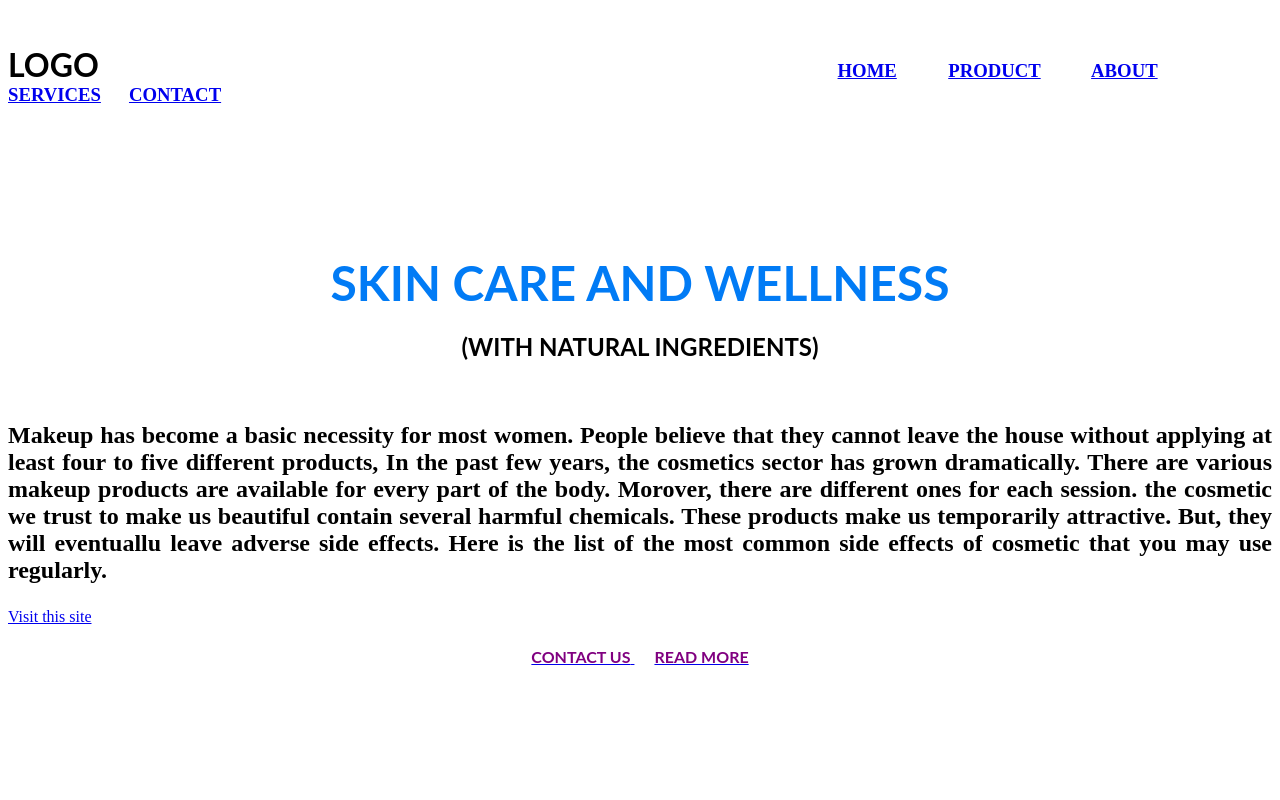
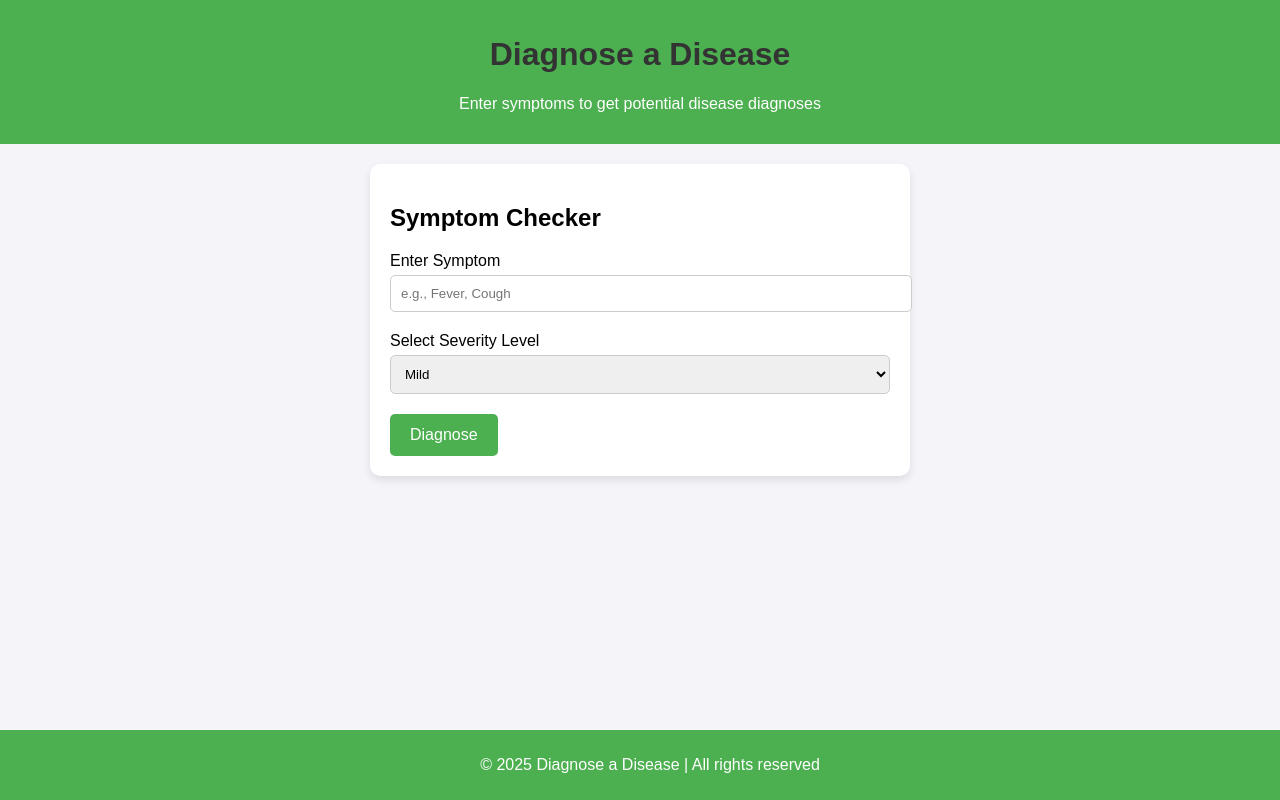
Before and after one commit to raihashehzad/raihashehzad, a plain HTML site: page index.html in a window 1280 px wide. Drawn offline with Linux system fonts and the light colour scheme.

Commit message:
Add files via upload

```diff
--- a/index.html
+++ b/index.html
@@ -1,58 +1,119 @@
 <!DOCTYPE html>
 <html lang="en">
+
 <head>
-	<meta charset="utf-8">
-	<title>SKIN CARE AND WELNESS</title>
+    <meta charset="UTF-8">
+    <meta name="viewport" content="width=device-width, initial-scale=1.0">
+    <meta http-equiv="X-UA-Compatible" content="ie=edge">
+    <title>Diagnose a Disease</title>
+
+    <!-- Add some CSS for styling -->
+    <style>
+        body {
+            font-family: Arial, sans-serif;
+            background-color: #f4f4f9;
+            margin: 0;
+            padding: 0;
+        }
+
+        header {
+            background-color: #4CAF50;
+            color: white;
+            padding: 15px;
+            text-align: center;
+        }
+
+        main {
+            margin: 20px;
+        }
+
+        .form-container {
+            background-color: white;
+            border-radius: 10px;
+            box-shadow: 0 4px 8px rgba(0, 0, 0, 0.1);
+            padding: 20px;
+            max-width: 500px;
+            margin: auto;
+        }
+
+        h1 {
+            color: #333;
+        }
+
+        label {
+            font-size: 16px;
+            margin-top: 10px;
+        }
+
+        input[type="text"],
+        select {
+            width: 100%;
+            padding: 10px;
+            margin-top: 5px;
+            margin-bottom: 20px;
+            border: 1px solid #ccc;
+            border-radius: 5px;
+        }
+
+        button {
+            background-color: #4CAF50;
+            color: white;
+            padding: 12px 20px;
+            border: none;
+            border-radius: 5px;
+            cursor: pointer;
+            font-size: 16px;
+        }
+
+        button:hover {
+            background-color: #45a049;
+        }
+
+        footer {
+            background-color: #4CAF50;
+            color: white;
+            padding: 10px;
+            text-align: center;
+            position: absolute;
+            width: 100%;
+            bottom: 0;
+        }
+    </style>
 </head>
-<style>
-	body{background-image: url('mark.avif');
-		background-repeat: no-repeat;
-		background-attachment: fixed;
-		background-size: cover;
 
-	</style>
-<br/>
-<h3>
-<font face="Lato" size="6">LOGO</font>
-&nbsp;&nbsp;&nbsp;&nbsp;&nbsp;&nbsp;&nbsp;&nbsp;&nbsp;&nbsp;&nbsp;&nbsp;&nbsp;&nbsp;&nbsp;&nbsp;&nbsp;&nbsp;&nbsp;&nbsp;&nbsp;&nbsp;&nbsp;&nbsp;&nbsp;&nbsp;&nbsp;&nbsp;&nbsp;&nbsp;&nbsp;&nbsp;&nbsp;&nbsp;&nbsp;&nbsp;&nbsp;&nbsp;&nbsp;&nbsp;&nbsp;&nbsp;&nbsp;&nbsp;&nbsp;&nbsp;&nbsp;&nbsp;&nbsp;&nbsp;&nbsp;&nbsp;&nbsp;&nbsp;&nbsp;&nbsp;&nbsp;&nbsp;&nbsp;&nbsp;&nbsp;&nbsp;&nbsp;&nbsp;&nbsp;&nbsp;&nbsp;&nbsp;&nbsp;&nbsp;&nbsp;&nbsp;&nbsp;&nbsp;&nbsp;&nbsp;&nbsp;&nbsp;&nbsp;&nbsp;&nbsp;&nbsp;&nbsp;&nbsp;&nbsp;&nbsp;&nbsp;&nbsp;&nbsp;&nbsp;&nbsp;&nbsp;&nbsp;&nbsp;&nbsp;&nbsp;&nbsp;&nbsp;&nbsp;&nbsp;&nbsp;&nbsp;&nbsp;&nbsp;&nbsp;&nbsp;&nbsp;&nbsp;&nbsp;&nbsp;&nbsp;&nbsp;&nbsp;&nbsp;&nbsp;&nbsp;&nbsp;&nbsp;&nbsp;&nbsp;&nbsp;&nbsp;&nbsp;&nbsp;&nbsp;&nbsp;&nbsp;&nbsp;&nbsp;&nbsp;&nbsp;&nbsp;&nbsp;&nbsp;&nbsp;&nbsp;&nbsp;&nbsp;&nbsp;&nbsp;&nbsp;&nbsp;&nbsp;&nbsp;&nbsp;&nbsp;&nbsp;&nbsp;&nbsp;&nbsp;&nbsp;&nbsp;&nbsp;&nbsp;&nbsp;&nbsp;
-<font face="cinzel">
-	<a href="#">HOME</a>&nbsp;&nbsp;&nbsp;&nbsp;&nbsp;&nbsp;&nbsp;&nbsp;&nbsp;&nbsp;
-	<a href="#">PRODUCT</a>&nbsp;&nbsp;&nbsp;&nbsp;&nbsp;&nbsp;&nbsp;&nbsp;&nbsp;&nbsp;
-	<a href="#">ABOUT</a>&nbsp;&nbsp;&nbsp;&nbsp;&nbsp;&nbsp;&nbsp;&nbsp;&nbsp;&nbsp;
-	<a href='#'>SERVICES</a>&nbsp;&nbsp;&nbsp;&nbsp;&nbsp;
-	<a href="#">CONTACT</a>
-</font>
-</h3>
+<body>
 
-<br/><br/><br/><br/><br/><br/>
+    <!-- Header -->
+    <header>
+        <h1>Diagnose a Disease</h1>
+        <p>Enter symptoms to get potential disease diagnoses</p>
+    </header>
 
+    <!-- Main Content -->
+    <main>
+        <div class="form-container">
+            <h2>Symptom Checker</h2>
+            <form action="#">
+                <label for="symptom">Enter Symptom</label>
+                <input type="text" id="symptom" name="symptom" placeholder="e.g., Fever, Cough">
 
+                <label for="severity">Select Severity Level</label>
+                <select id="severity" name="severity">
+                    <option value="mild">Mild</option>
+                    <option value="moderate">Moderate</option>
+                    <option value="severe">Severe</option>
+                </select>
 
-<h1 align="center">
-	<font face="Lato" color="#017bf5" size="7">
-		SKIN CARE AND WELLNESS
+                <button type="submit">Diagnose</button>
+            </form>
+        </div>
+    </main>
 
-	</font>
-</h1>
-<h3 align="center">
-	<font face="Lato" color="#000" size="5">
-		(WITH NATURAL INGREDIENTS)
+    <!-- Footer -->
+    <footer>
+        <p>&copy; 2025 Diagnose a Disease | All rights reserved</p>
+    </footer>
 
-	</font>
-</h3>
-<br/>
+</body>
 
-<h2 align="justify">
-	<p> Makeup has become a basic necessity for most women. People believe that they cannot leave the house without applying at least four to five different products, In the past few years, the cosmetics sector has grown dramatically. There are various makeup products are available for every part of the body. Morover, there are different ones for each session. the cosmetic we trust to make us beautiful contain several harmful chemicals. These products make us temporarily attractive. But, they will eventuallu leave adverse side effects. Here is the list of the most common side effects of cosmetic that you may use regularly. </p></h2>
-	<a href="https://completemedicalwellness.com/increasing-use-of-cosmetics-products-their-side-effects/">Visit this site</a>
-
-	<h4 align="center">
-		<a href="#">
-			<font face="Lato" color="purple">CONTACT US</font>
-		</a>&nbsp;&nbsp;&nbsp;&nbsp;
-		<a href="#">
-			<font face="Lato" color="purple">READ MORE</a></font>
-		</a>
-</h4>
-</body>
 </html>
```
